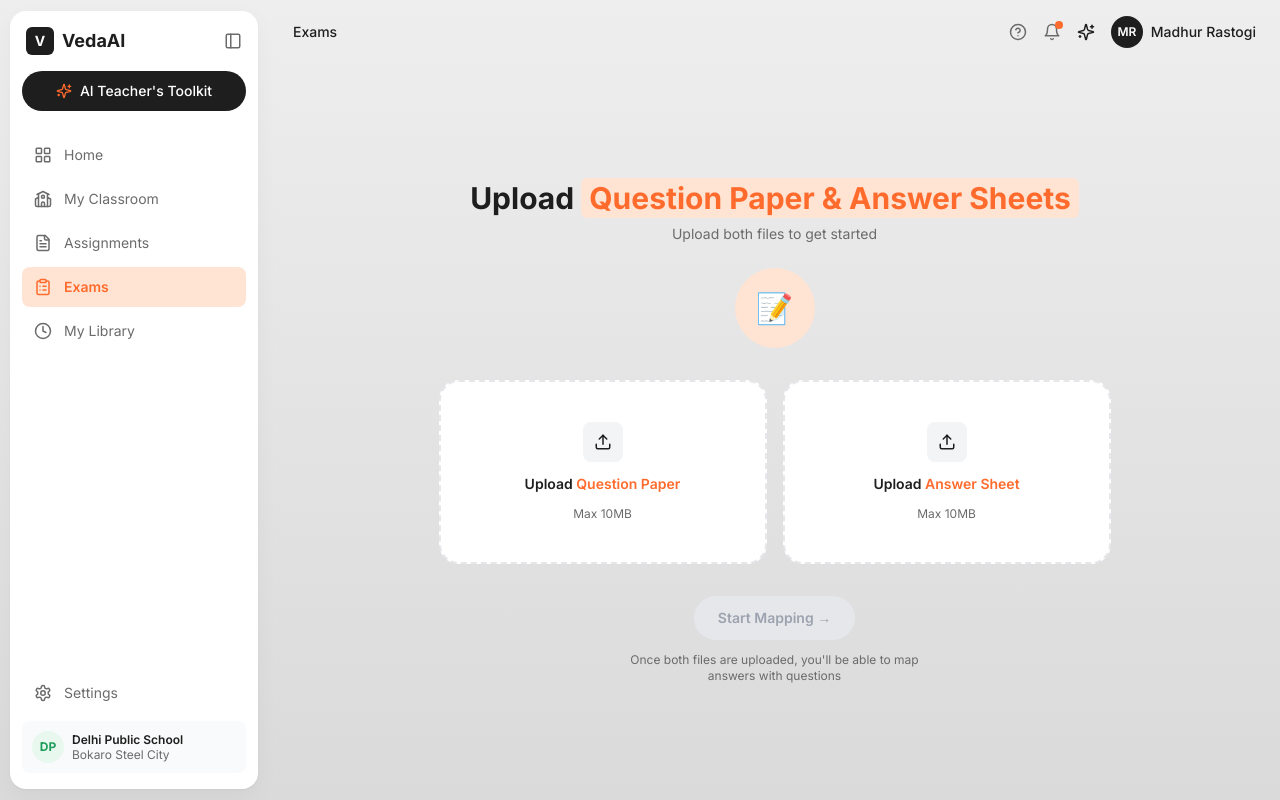
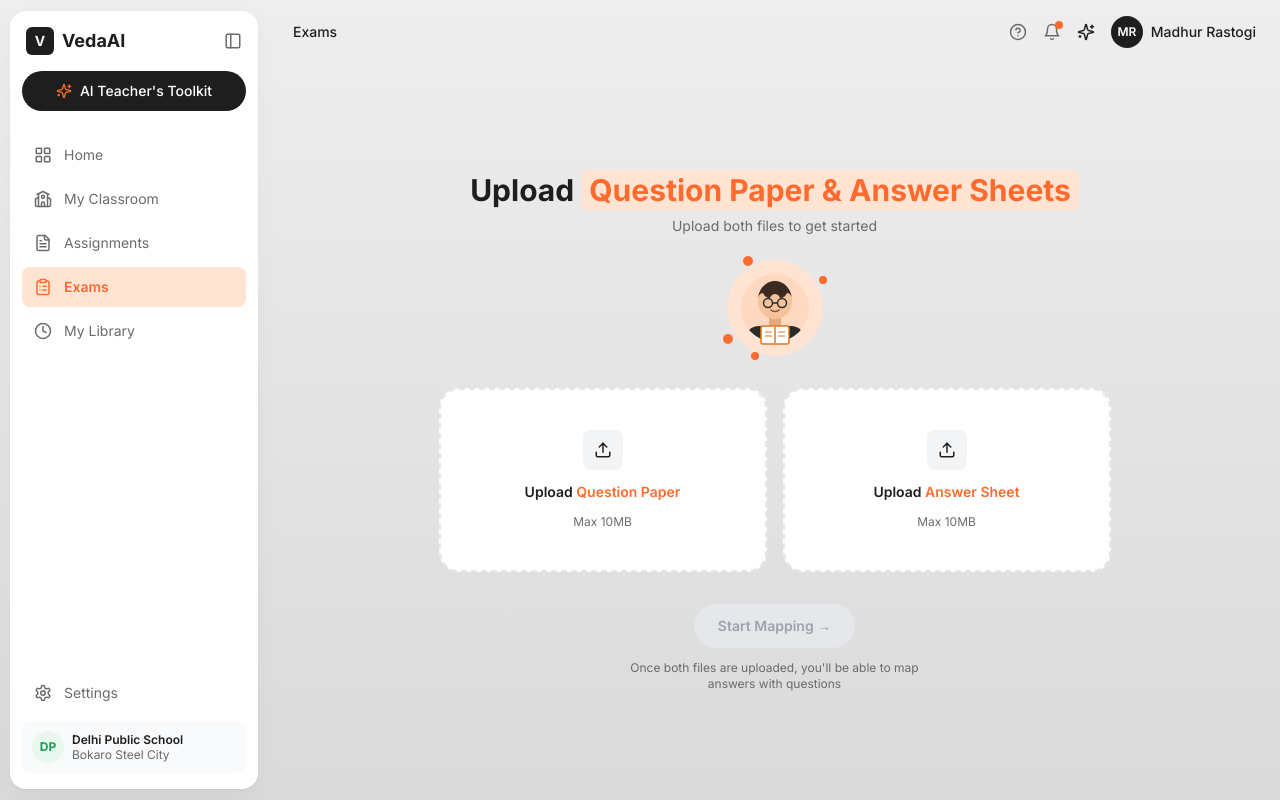
Before and after one commit to Abhishek180-Kumar/VedaAi, a Next.js app in the folder apps/web/: page / in a window 1280 px wide. Built offline with nearby package versions, Linux system fonts and the light colour scheme.

Commit message:
Replace placeholder emoji with illustrated avatar icon

```diff
--- a/apps/web/app/page.tsx
+++ b/apps/web/app/page.tsx
@@ -311,8 +311,45 @@ function UploadScreen({
       </h1>
       <p className="text-sm text-veda-sub mt-2 mb-6">Upload both files to get started</p>
 
-      <div className="w-20 h-20 rounded-full bg-veda-orangeSoft grid place-items-center mb-8 text-3xl">
-        📝
+      <div className="relative w-24 h-24 mb-8">
+        <div className="absolute inset-0 rounded-full bg-veda-orangeSoft" />
+        <svg
+          viewBox="0 0 96 96"
+          className="absolute inset-0 w-full h-full"
+          xmlns="http://www.w3.org/2000/svg"
+        >
+          <defs>
+            <clipPath id="avatarClip">
+              <circle cx="48" cy="48" r="34" />
+            </clipPath>
+          </defs>
+          <circle cx="48" cy="48" r="34" fill="#FFD9BF" />
+          <g clipPath="url(#avatarClip)">
+            <rect x="18" y="66" width="60" height="28" rx="14" fill="#2B2B2B" />
+            <rect x="42" y="52" width="12" height="14" fill="#E8A97C" />
+            <circle cx="48" cy="42" r="17" fill="#F4C39B" />
+            <path
+              d="M31 40c0-11 8-19 17-19s17 8 17 19c0-4-2-7-5-7-1 3-4 5-7 5-1-3-3-4-5-4s-4 1-5 4c-3 0-6-2-7-5-3 0-5 3-5 7z"
+              fill="#3A2A22"
+            />
+            <circle cx="41" cy="43" r="4.5" fill="none" stroke="#2B2B2B" strokeWidth="1.5" />
+            <circle cx="55" cy="43" r="4.5" fill="none" stroke="#2B2B2B" strokeWidth="1.5" />
+            <line x1="45.5" y1="43" x2="50.5" y2="43" stroke="#2B2B2B" strokeWidth="1.5" />
+            <path d="M44 50c2 2 6 2 8 0" stroke="#8A4B2E" strokeWidth="1.5" fill="none" strokeLinecap="round" />
+          </g>
+          <g transform="translate(34,66)">
+            <rect x="0" y="0" width="28" height="18" rx="2" fill="#fff" stroke="#E0771E" strokeWidth="1.5" />
+            <line x1="14" y1="1" x2="14" y2="17" stroke="#E0771E" strokeWidth="1.5" />
+            <line x1="4" y1="6" x2="11" y2="6" stroke="#E0771E" strokeWidth="1" />
+            <line x1="4" y1="10" x2="11" y2="10" stroke="#E0771E" strokeWidth="1" />
+            <line x1="17" y1="6" x2="24" y2="6" stroke="#E0771E" strokeWidth="1" />
+            <line x1="17" y1="10" x2="24" y2="10" stroke="#E0771E" strokeWidth="1" />
+          </g>
+        </svg>
+        <span className="absolute -top-1 left-4 w-2.5 h-2.5 rounded-full bg-veda-orange" />
+        <span className="absolute top-4 -right-1 w-2 h-2 rounded-full bg-veda-orange" />
+        <span className="absolute -bottom-1 left-6 w-2 h-2 rounded-full bg-veda-orange" />
+        <span className="absolute bottom-3 -left-1 w-2.5 h-2.5 rounded-full bg-veda-orange" />
       </div>
 
       <div className="w-full max-w-2xl grid grid-cols-1 md:grid-cols-2 gap-4">
```
